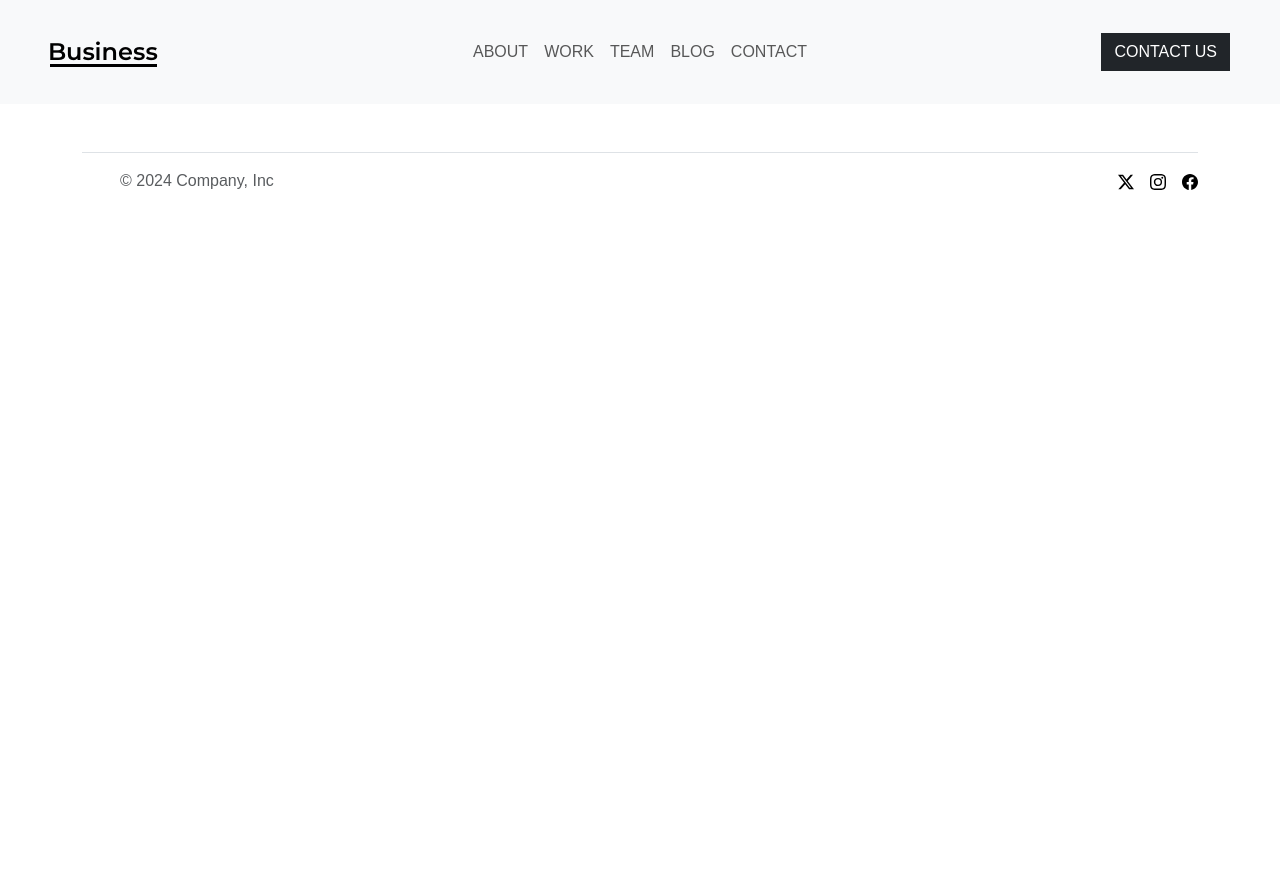
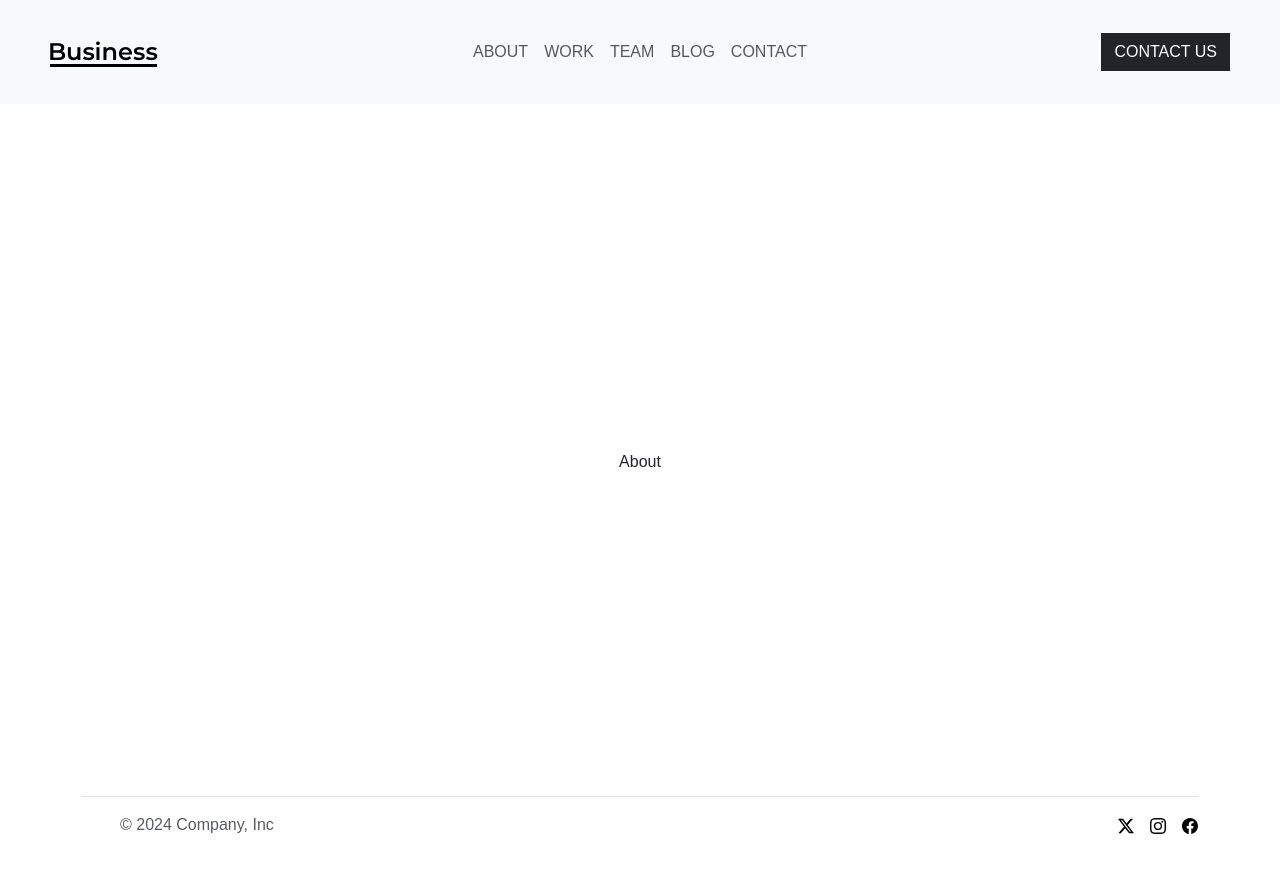
Before and after one commit to Al-Abdul-Ahad/test, a plain HTML site: page about.html in a window 1280 px wide. Before the commit the page ends 800 px from the top, so only its background shows below. Drawn offline with nearby package versions, Linux system fonts and the light colour scheme.

Commit message:
Update about.html

```diff
--- a/about.html
+++ b/about.html
@@ -41,7 +41,9 @@
         </div>
       </nav>
     <!-- nav end -->
-
+    <div class="center height about">
+      About
+     </div>
      <!-- Footer -->
      <div class="container">
         <footer class="d-flex flex-wrap justify-content-between align-items-center py-3 my-4 border-top">
```
